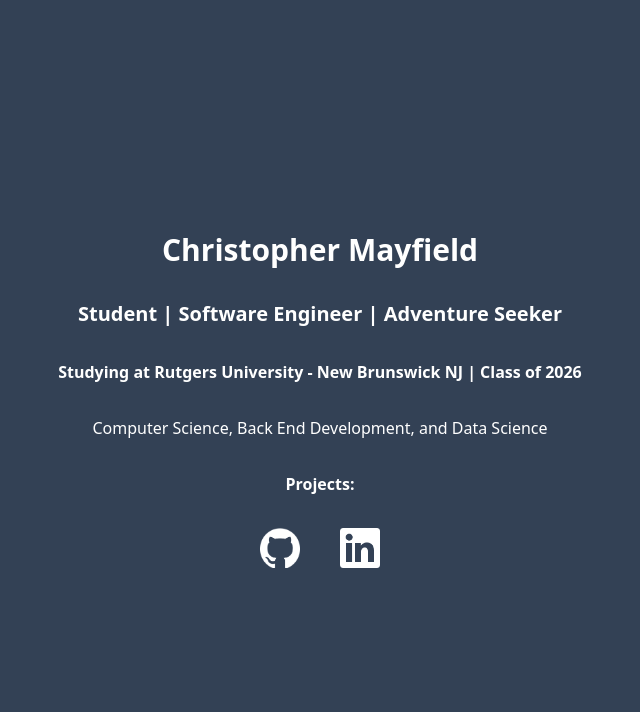
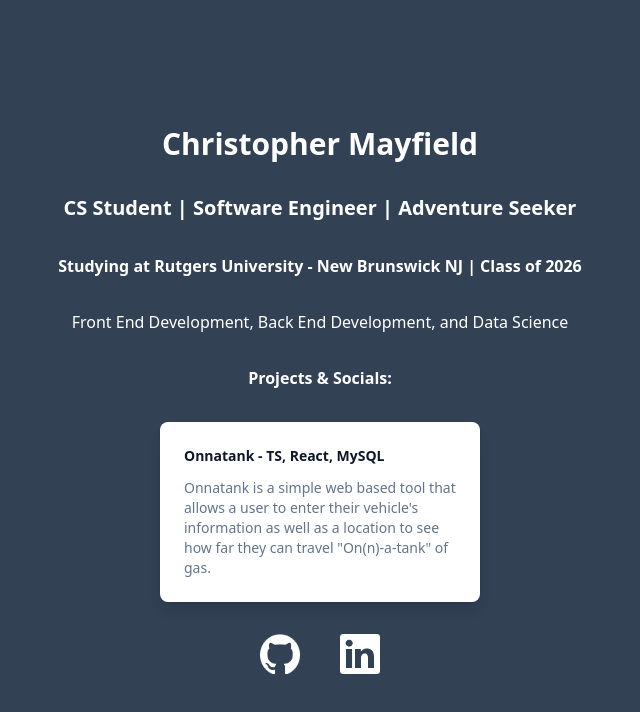
Before and after one commit to ChrisMayfie/my_website, a Next.js app: page / in a window 1280 px wide. Shown: the top 712 px of the page, without its empty margins (320-960 px from the left). Built offline with nearby package versions, Linux system fonts and the light colour scheme.

Commit message:
added project link

```diff
--- a/src/pages/index.tsx
+++ b/src/pages/index.tsx
@@ -18,7 +18,7 @@ export default function Home() {
         </div>
         <div>
           <h1 className="mb-8 items-center text-xl font-bold text-white">
-            Student | Software Engineer | Adventure Seeker
+            CS Student | Software Engineer | Adventure Seeker
           </h1>
         </div>
         <div>
@@ -28,14 +28,29 @@ export default function Home() {
         </div>
         <div>
           <h1 className="mb-8 items-center text-base font-extralight text-white">
-            Computer Science, Back End Development, and Data Science
+            Front End Development, Back End Development, and Data Science
           </h1>
         </div>
         <div>
           <h1 className="mb-8 items-center text-base font-bold text-white">
-            Projects:
+            Projects & Socials:
           </h1>
         </div>
+        <a
+          href="#"
+          className="group mx-auto mb-8 block max-w-xs space-y-3 rounded-lg bg-white p-6 shadow-lg ring-1 ring-slate-900/5 hover:bg-sky-500 hover:ring-sky-500"
+        >
+          <div className="flex items-center space-x-3">
+            <h3 className="text-sm font-semibold text-slate-900 group-hover:text-white">
+              Onnatank - TS, React, MySQL
+            </h3>
+          </div>
+          <p className="text-sm text-slate-500 group-hover:text-white">
+            Onnatank is a simple web based tool that allows a user to enter
+            their vehicle's information as well as a location to see how far
+            they can travel "On(n)-a-tank" of gas.
+          </p>
+        </a>
         <div className="flex space-x-10">
           <div>
             <a
```
